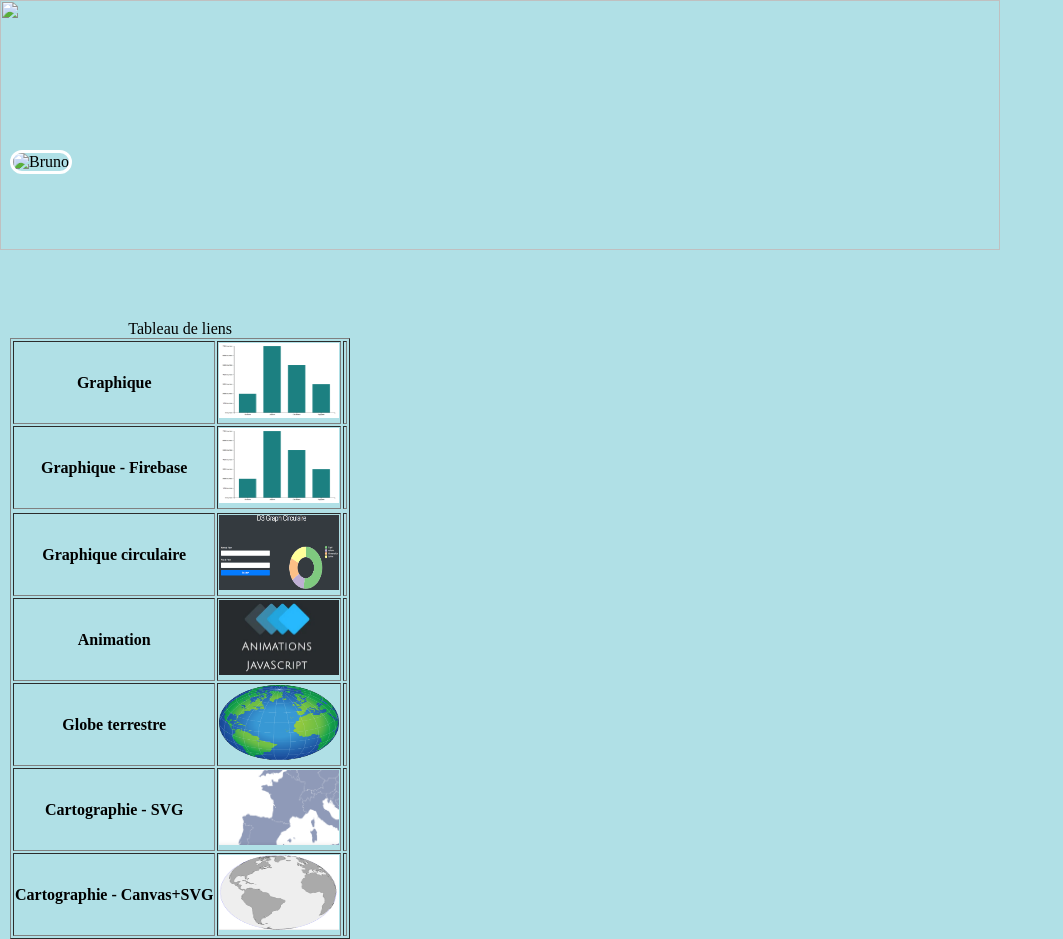
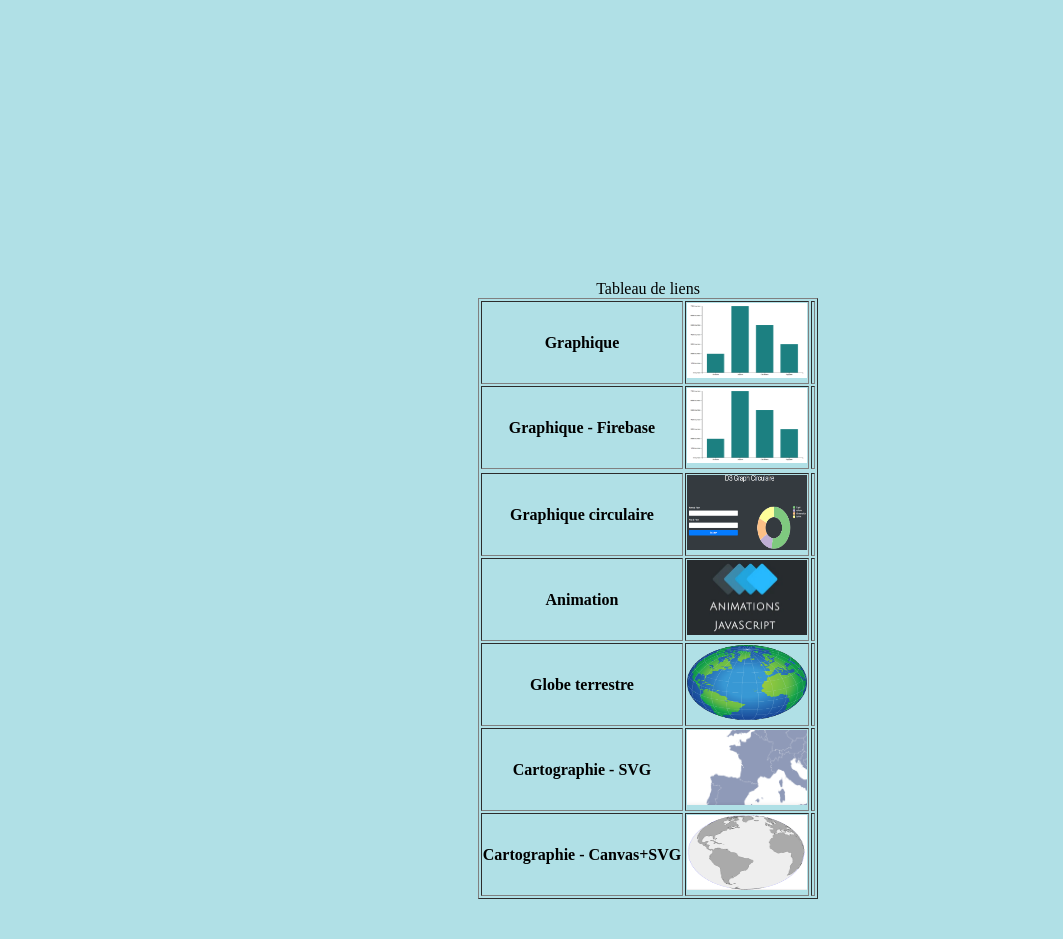
Before and after one commit to brunob31880/book, a website: page Informatique/d3.htm in a window 1280 px wide. Shown: the whole page, without its empty margins (0-1063 px from the left). After the commit the page ends 899 px from the top, so only its background shows below. Drawn offline with Linux system fonts and the light colour scheme; files that its build step writes are made by us from their sources.

Commit message:
Mise à jour

```diff
--- a/Informatique/d3.htm
+++ b/Informatique/d3.htm
@@ -1,66 +1,65 @@
 <!DOCTYPE html>
 <html>
+
 <head>
   <title>Bruno Perso</title>
   <link rel="stylesheet" href="bruno.css">
   <meta charset="utf-8" />
 </head>
+
 <body>
-   <div id="Layer1" style="position:absolute; left:0px; top:0px; width:136px; height:132px; z-index:1"><img name="fond" src="decroissance.jpg" width="1000" height="250" alt=""></div>
-   <div id="Layer2" style="position:absolute; left:10px; top:150px; width:64px; height:58px; z-index:2"><img name="bruno" class="roundedImageBorder" src="image.jpg" alt="Bruno" width="100px"></div>
-   <div id="Layer3" style="position:absolute; left:10px; top:320px; width:800px; height:58px; z-index:2">
+  <div id="root">
+    <div id="header" w3-include-html="Page/header.html"></div>
+    <div id="layer4">
       <TABLE BORDER="1">
         <CAPTION> Tableau de liens </CAPTION>
         <TR>
           <TH> Graphique </TH>
           <TD> <a href="graph.htm" title="Graphique">
-                <img alt="Graph" src="graph.png" width="120" height="75" $
-                </a>   </TD>
+              <img alt="Graph" src="graph.png" width="120" height="75" $ </a> </TD>
           <TD></TD>
         </TR>
         <TR>
           <TH> Graphique - Firebase </TH>
           <TD> <a href="graph2.htm" title="Graphique 2">
-                <img alt="Graph" src="graph.png" width="120" height="75" $
-                </a>   </TD>
+              <img alt="Graph" src="graph.png" width="120" height="75" $ </a> </TD>
           <TD></TD>
         </TR>
         <TR>
         <TR>
           <TH> Graphique circulaire </TH>
           <TD> <a href="projet.htm" title="Graphique 2">
-                <img alt="Graph" src="projet.png" width="120" height="75" $
-                </a>   </TD>
+              <img alt="Graph" src="projet.png" width="120" height="75" $ </a> </TD>
           <TD></TD>
         </TR>
         <TR>
           <TH> Animation </TH>
           <TD> <a href="animation.htm" title="Animation">
-                <img alt="Animation" src="anim.png" width="120" height="75" $
-                </a>   </TD>
+              <img alt="Animation" src="anim.png" width="120" height="75" $ </a> </TD>
           <TD></TD>
         </TR>
         <TR>
           <TH> Globe terrestre </TH>
           <TD> <a href="globe.htm" title="globe">
-                <img alt="Globe" src="glob.png" width="120" height="75" $
-                </a>   </TD>
+              <img alt="Globe" src="glob.png" width="120" height="75" $ </a> </TD>
           <TD></TD>
         </TR>
         <TR>
           <TH> Cartographie - SVG </TH>
           <TD> <a href="carto_1.htm" title="bar">
-                <img alt="Bar" src="svg.png" width="120" height="75" $
-                </a>   </TD>
+              <img alt="Bar" src="svg.png" width="120" height="75" $ </a> </TD>
           <TD></TD>
         </TR>
         <TR>
           <TH> Cartographie - Canvas+SVG </TH>
           <TD> <a href="carto_3.htm" title="bar">
-                <img alt="Bar" src="canvas.png" width="120" height="75" $
-                </a>   </TD>
+              <img alt="Bar" src="canvas.png" width="120" height="75" $ </a> </TD>
           <TD></TD>
         </TR>
 
 
       </TABLE>
+    </div>
+  </div>
+</body>
+<script src="scripts/includeHTML.js"></script>
--- a/index.js
+++ b/index.js
@@ -13,6 +13,7 @@ app.use(express.static('.'));
 app.use(express.static('Mooc'));
 app.use(express.static('Informatique'));
 app.use(express.static('Informatique/D3'));
+app.use(express.static('Informatique/IA'));
 app.use(express.static('Informatique/NodeJS'));
 app.use(express.static('Informatique/VueJS'));
 app.use(express.static('Informatique/ReactJS'));
```
Also changed, not shown: Informatique/IA/ia.htm (+11 -5 lines), Informatique/NodeJS/node.htm (+12 -5 lines), Informatique/ReactJS/react.htm (+13 -5 lines), Informatique/graph2.htm (+6 -4 lines), Informatique/info.htm (+0 -6 lines), Informatique/wgl.htm (+13 -6 lines). Lines whose indentation alone changed are shown as unchanged.
